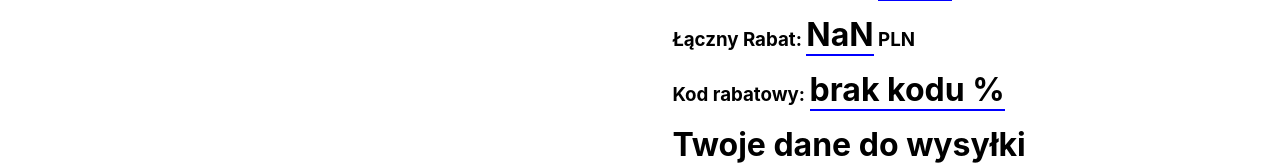
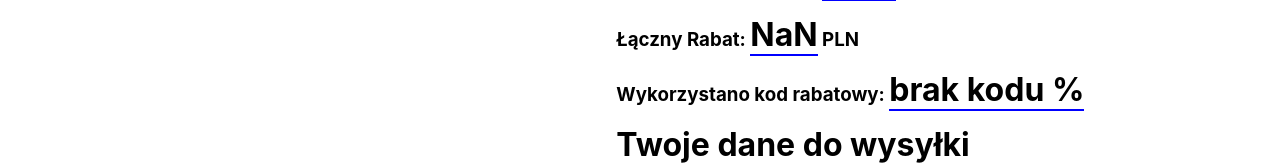
Before and after one commit to marcinoles87/my-app2, a React (Create React App) app: page /formularz in a window 1280 px wide. Shown: the part 385-550 px from the top of the page. Built offline with nearby package versions, Linux system fonts and the light colour scheme.

Commit message:
add code

```diff
--- a/src/pages/Formularz.jsx
+++ b/src/pages/Formularz.jsx
@@ -77,9 +77,9 @@ function Formularz({koszyk,allPrice,setAllPrice,setKoszyk,kodRabatowy}) {
                 return(
                     <div className='zamowienie-elements' key={index}>
                         <img src={item.img} alt={index} />
-                        <p>{item.product} |</p>
                         <p>{item.nazwa} |</p>
                         <p>sztuk 1 |</p>
+                        <p>Wartość : <span style={{textDecoration:'line-through'}}>{item.cena}</span> pln</p>
                         <p>Wartość : {Math.round(item.cena-(item.cena*20/100))} pln</p>
 
                     </div>
@@ -95,7 +95,7 @@ function Formularz({koszyk,allPrice,setAllPrice,setKoszyk,kodRabatowy}) {
                         <h3>Ilość produktów : {koszyk.length} </h3>
                         <h3>Wartość zamowienia : <span style={{fontSize:'2rem',borderBottom:'2px solid blue'}}>{Math.round(allPrice-(allPrice*20/100)).toFixed(2)}</span> PLN</h3>
                         <h3>Łączny Rabat: <span style={{fontSize:'2rem',borderBottom:'2px solid blue'}}>{(allPrice-(allPrice-allPrice*20/100)+(allPrice*kodRabatowy/100)).toFixed(2)}</span> PLN</h3>
-                        <h3>Kod rabatowy: <span style={{fontSize:'2rem',borderBottom:'2px solid blue'}}>{kodRabatowy ? kodRabatowy : 'brak kodu'} %</span></h3>
+                        <h3>Wykorzystano kod rabatowy: <span style={{fontSize:'2rem',borderBottom:'2px solid blue'}}>{kodRabatowy ? kodRabatowy : 'brak kodu'} %</span></h3>
                         <h1>Twoje dane do wysyłki</h1>
 
              <input id='imie' type='text' placeholder='imie i nazwisko' onChange={ (e) =>setImie(e.target.value)}></input>
```
